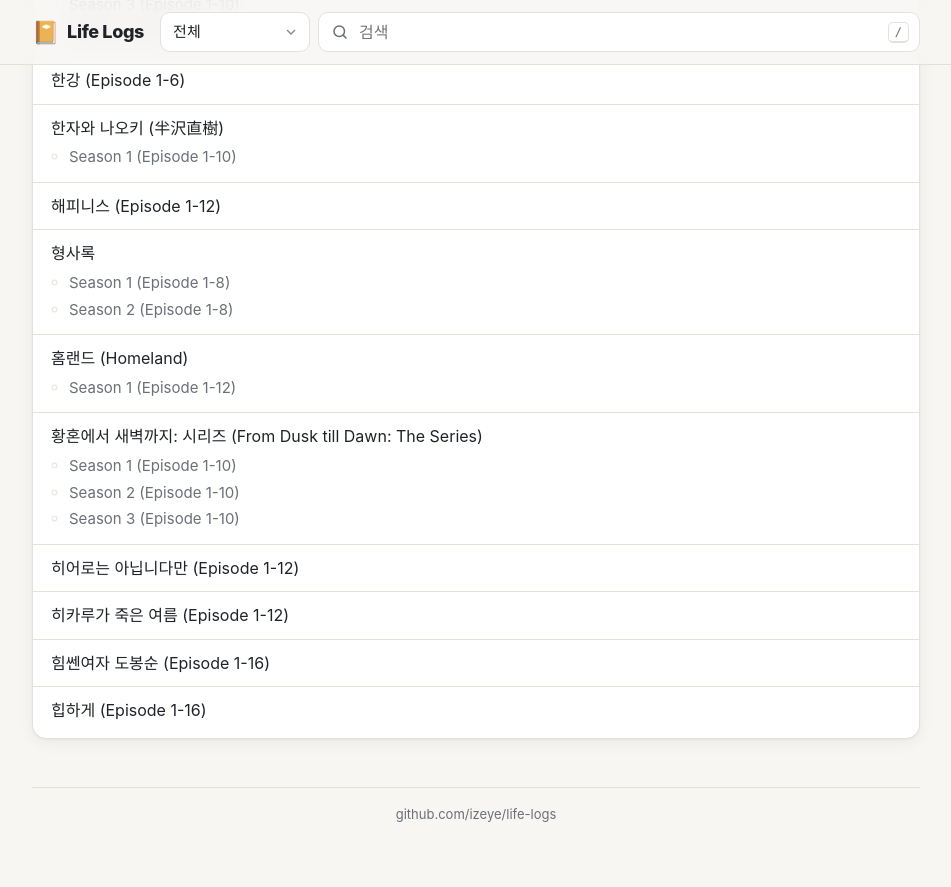
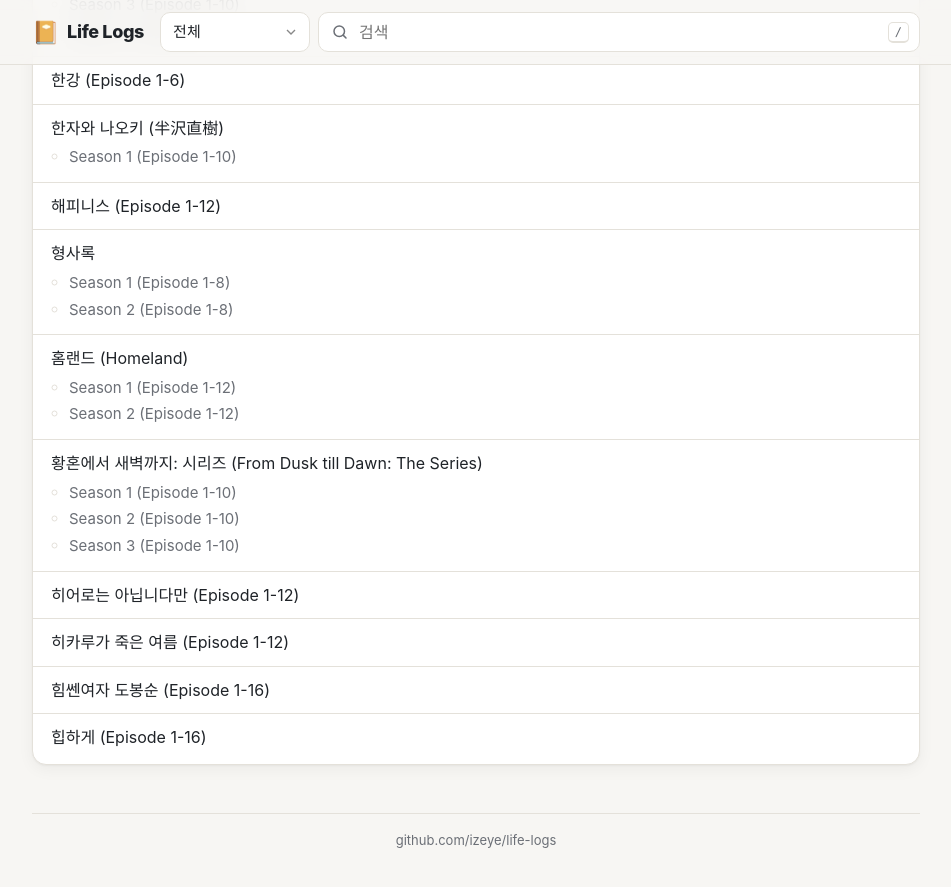
Before and after one commit to izeye/life-logs, a Jekyll site: the page built from tv_shows.md, in a window 1280 px wide and 900 px high, scrolled down 28099 px. Shown: the top 887 px of the window, without its empty margins (164-1115 px from the left). Built offline with Jekyll 4.4.1, drawn with Linux system fonts in a browser that asks for light colours; some web fonts are replaced; our own code applies the rules of GitHub Pages for plain Markdown files; Markdown is read by kramdown in place of the engine named in the settings.

Commit message:
Add "홈랜드" season 2
Co-Authored-By: Claude Opus 5.5 <noreply@anthropic.com>

```diff
--- a/tv_shows.md
+++ b/tv_shows.md
@@ -731,6 +731,7 @@
   * Season 2 (Episode 1-8)
 * 홈랜드 (Homeland)
   * Season 1 (Episode 1-12)
+  * Season 2 (Episode 1-12)
 * 황혼에서 새벽까지: 시리즈 (From Dusk till Dawn: The Series)
   * Season 1 (Episode 1-10)
   * Season 2 (Episode 1-10)
```
